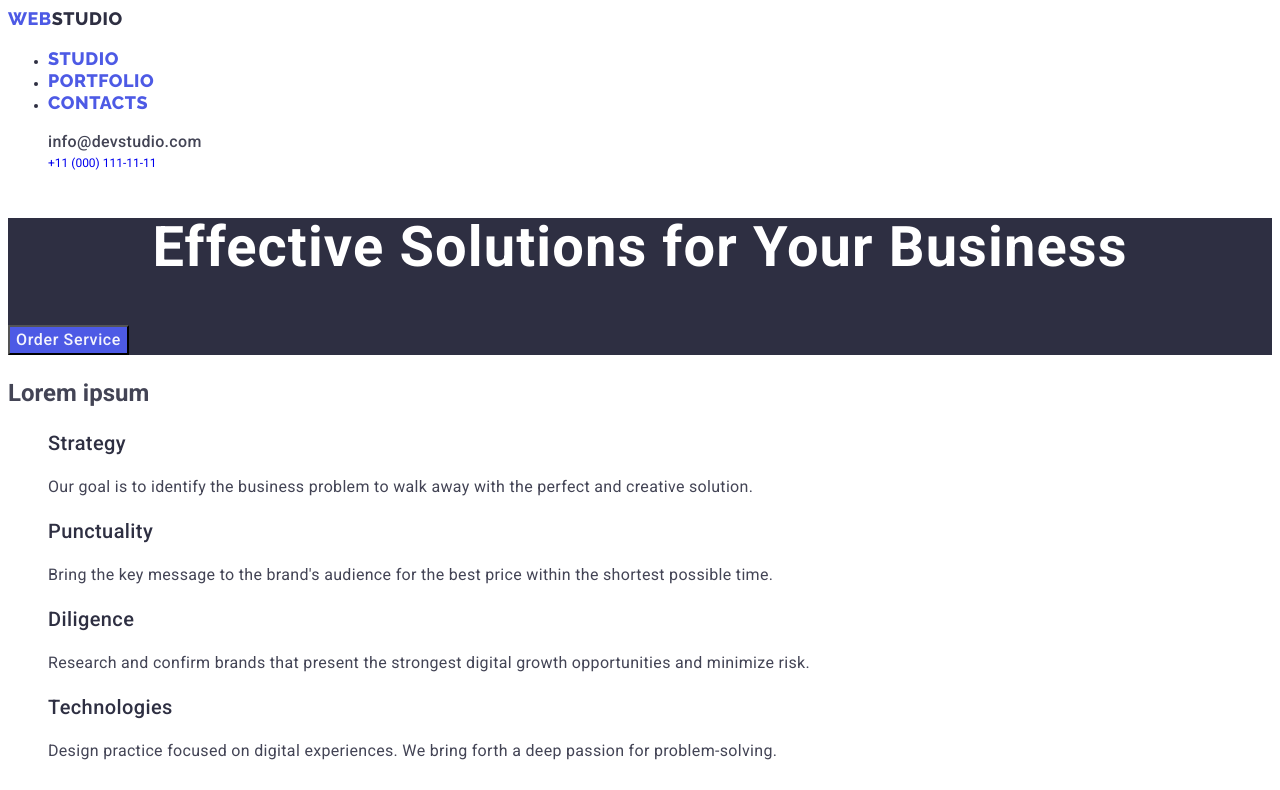
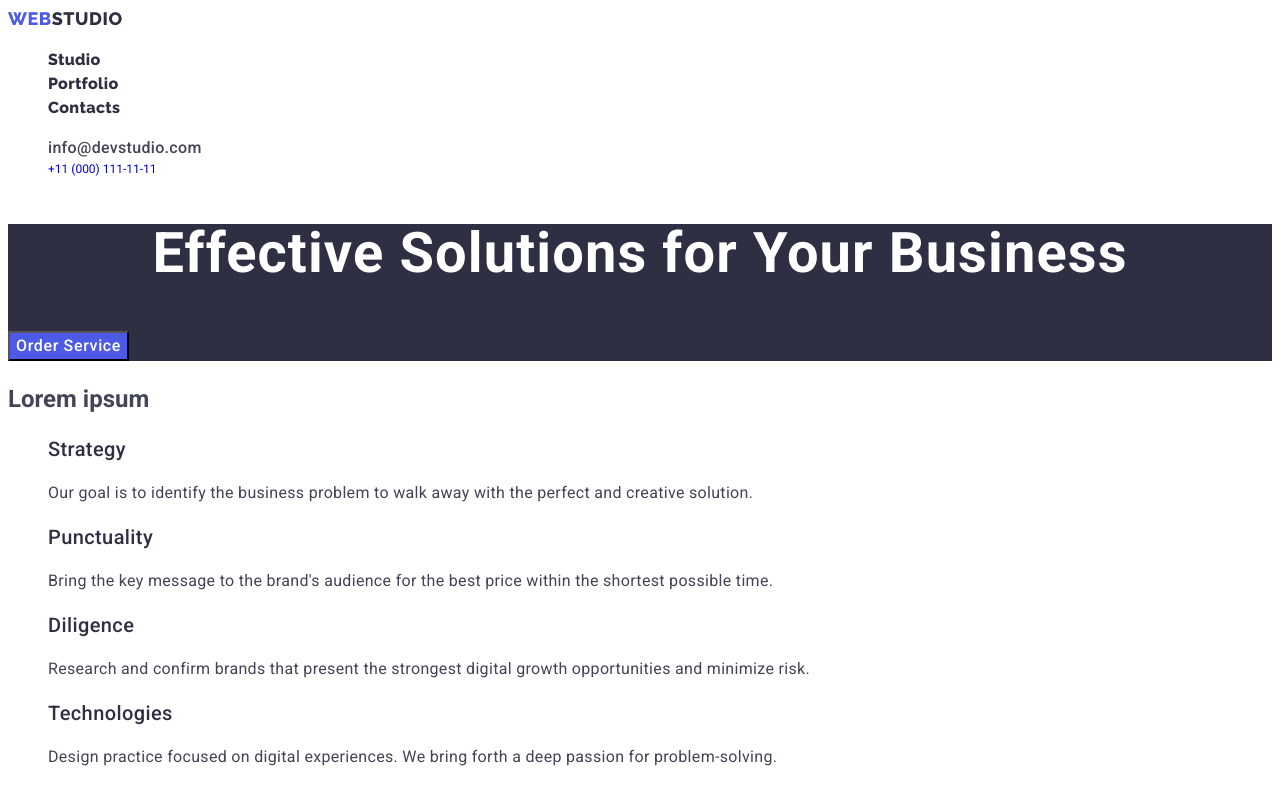
Before and after one commit to MDProjectMT/goit-markup-hw-02, a plain HTML site: page index.html in a window 1280 px wide. Shown: the top 790 px of the page. Drawn offline with Linux system fonts and the light colour scheme.

Commit message:
update-portfolio.html

```diff
--- a/css/styles.css
+++ b/css/styles.css
@@ -65,7 +65,7 @@ header {
     font-size: 16px;
     line-height: 1.5;
     letter-spacing: 0.04em;
-    color: var(--color-background);
+    color: white;
     cursor: pointer;
     font-family: "Roboto", sans-serif;
 }
@@ -115,6 +115,14 @@ a.link:hover, a.link:focus {
     text-transform: uppercase;
     color: #4d5ae5;
 }
+.list-item {
+    font-family: 'Raleway', sans-serif;
+    font-weight: 500;
+    font-size: 16px;
+    line-height: 1.5;
+    letter-spacing: 0.02em;
+    color: var(--header-color);
+}
 
 .hdr {
     font-weight: 500;
@@ -147,3 +155,6 @@ a.link:hover, a.link:focus {
     color: var(--color-background);
     letter-spacing: 0.02em;
 }
+.bgr-white {
+    background-color: white;
+}
--- a/index.html
+++ b/index.html
@@ -18,10 +18,12 @@
         <a class="logo link" href="./index.html"
           >Web<span class="logocolor">Studio</span>
         </a>
-        <ul>
-          <li><a class="logo link" href="./index.html">Studio</a></li>
-          <li><a class="logo link" href="./portfolio.html">Portfolio</a></li>
-          <li><a class="logo link" href="">Contacts</a></li>
+        <ul class="list">
+          <li><a class="list-item link" href="./index.html">Studio</a></li>
+          <li>
+            <a class="list-item link" href="./portfolio.html">Portfolio</a>
+          </li>
+          <li><a class="list-item link" href="">Contacts</a></li>
         </ul>
       </nav>
       <address class="contact">
@@ -77,7 +79,7 @@
       </section>
       <section>
         <h2 class="header-low">What are we doing</h2>
-        <ul>
+        <ul class="list">
           <li>
             <img
               src="./images/computer.jpg"
@@ -107,7 +109,7 @@
       <section class="bgn-team">
         <h2 class="header-low">Our Team</h2>
         <ul class="list">
-          <li>
+          <li class="bgr-white">
             <img
               src="./images/mg.jpg"
               alt="Mark Guerrero Product Designer"
```
Also changed, not shown: portfolio.html (+5 -3 lines).
